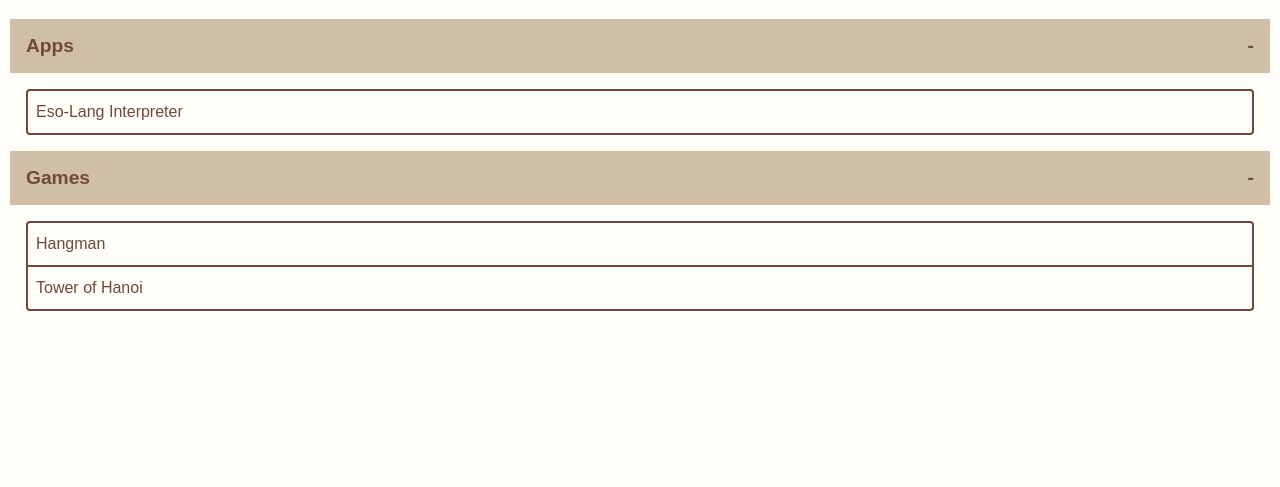
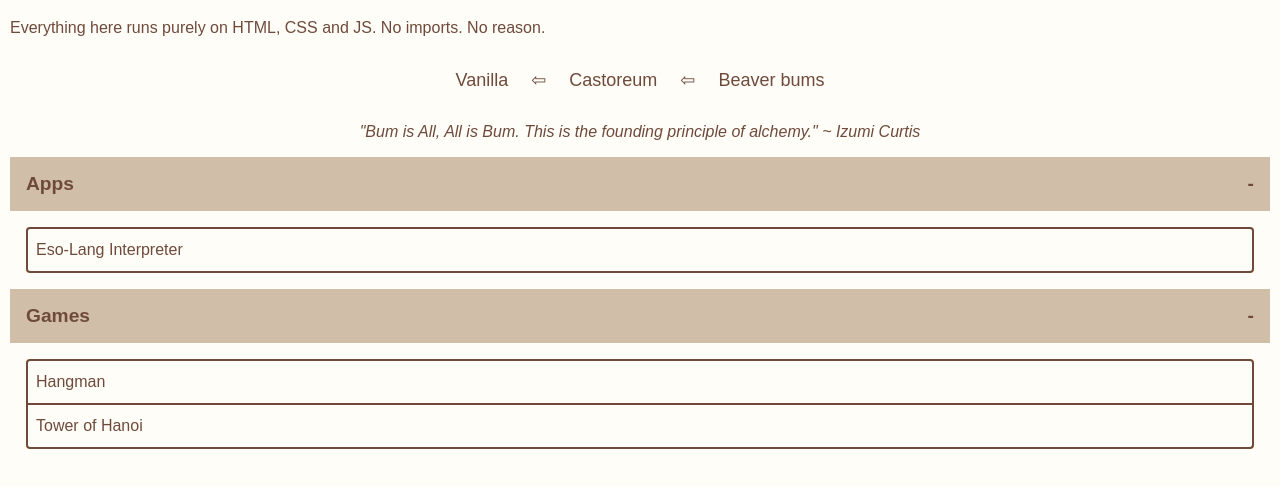
Before and after one commit to CserTheApe/vanilla-cups, a website built with Parcel: page src/index.html in a window 1280 px wide. Shown: the part 71-558 px from the top of the page. Built offline with nearby package versions, Linux system fonts and the light colour scheme.

Commit message:
homepage update

```diff
--- a/src/index.html
+++ b/src/index.html
@@ -10,6 +10,14 @@
         <header></header>
         <main>
             <h1>Vanilla Cups</h1>
+            <p>Everything here runs purely on HTML, CSS and JS. No imports. No reason.</p>
+
+            <div style="text-align: center; padding: 16px; font-size: large;">
+                Vanilla &emsp;&#8678;&emsp; Castoreum &emsp;&#8678;&emsp; Beaver bums
+            </div>
+            <div style="text-align: center; padding: 16px; font-style: italic;">
+                "Bum is All, All is Bum. This is the founding principle of alchemy." ~&nbsp;Izumi&nbsp;Curtis
+            </div>
 
             <div class="accordion">Apps</div>
             <div class="accordion-body">
```
